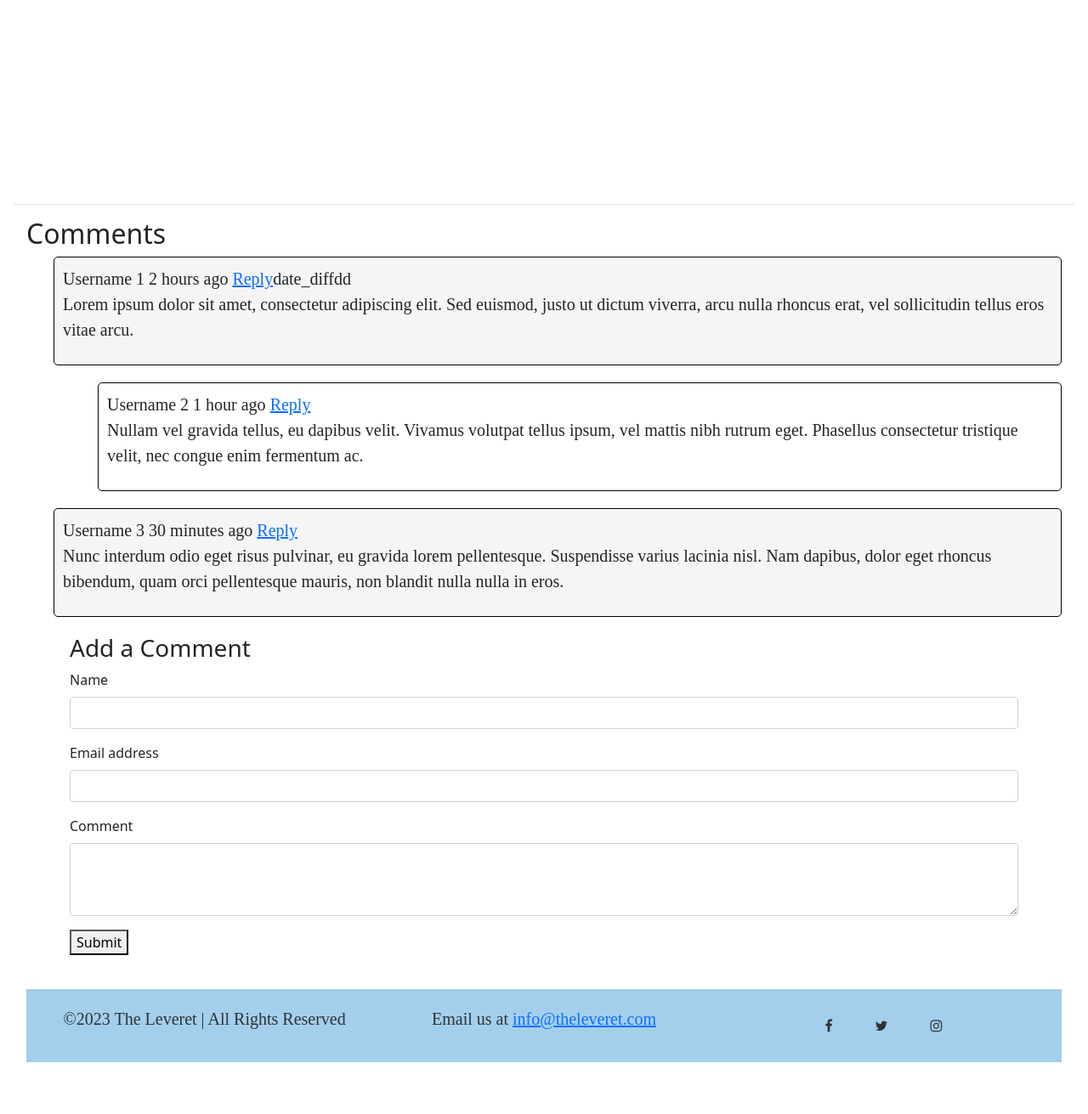
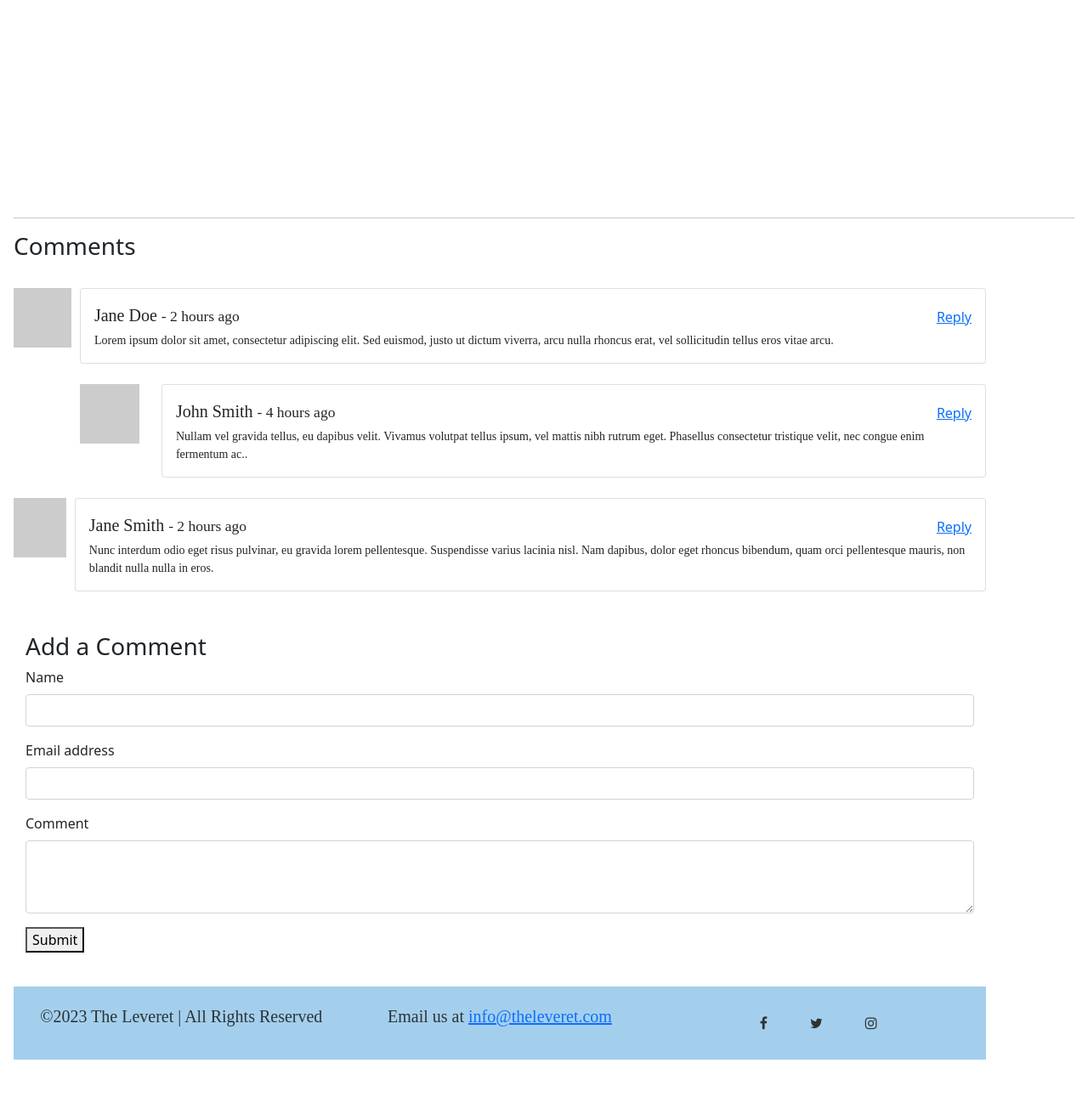
Before and after one commit to amberperrym/The-Leveret, a PHP site: page /comments.php in a window 1280 px wide. Shown: the part 1106-2417 px from the top of the page at 85% size. After the commit the page ends 2353 px from the top, so only its background shows below. Run offline with PHP 8.4, Linux system fonts and the light colour scheme; data that the repository does not hold is empty.

Commit message:
edits to comments section

```diff
--- a/assets/css/MyStyle.css
+++ b/assets/css/MyStyle.css
@@ -78,6 +78,7 @@ footer {
 /* Add a hover effect to icons */
 .fa:hover {
   opacity: 0.7;
+  font-size: 50px;
 }
 
 /* Set color for each brand */
@@ -174,35 +175,12 @@ p, ol, li {
 }
 
 /* Style Comments Section */
-.border-top {
-  margin-bottom: 30px;
-  display: flex;
-  flex-direction: column;
-  padding: 15px;
+
+
+.user-photo {
+  float: left;
+  width: 70px;
+  height: 70px;
+  margin-right: 10px;
+  background-color: #CCCCCC;
 }
-
-.comments ul li {
-  list-style: none;
-  padding: 0;
-  margin: 0;
-}
-
-.comments ul li .comment {
-  margin-bottom: 20px;
-}
-
-.comments ul li .comment-text {
-  padding: 10px;
-  background-color: #f5f5f5;
-  border-radius: 5px;
-  border: 1px solid #000000;
-}
-
-.comments ul li .replies {
-  margin-left: 20px;
-}
-
-.comments ul li .replies .comment-text {
-  background-color: #fff;
-  border: 1px solid #000000;
-}
--- a/comments.php
+++ b/comments.php
@@ -33,52 +33,75 @@ if(!empty($_POST['name']) && !empty($_POST['email']) && !empty($_POST['comment']
 
 
 <!-- blog posts would ususally go within this empty space-->
-<div style="height: 700px;"></div>
+<div style="height: 700px;"></div><hr>
 
 <!-- comments section-->
-<div class="border-top"><div>
-<div class="comments">
-  <h2>Comments</h2>
-  <ul>
-    <li>
-      <div class="comment">
-        <div class="comment-text">
-          <div class="comment-header">
-            <span class="username">Username 1</span>
-            <span class="timestamp">2 hours ago</span>
-            <a href="#" class="reply-link">Reply</a>date_diffdd
+
+<div class="col-md-11 col-lg-11">
+  <h3 class="mb-4 pb-2">Comments</h3>
+
+  <div class="row">
+    <div class="col">
+      <div class="d-flex flex-start">
+        <div class="user-photo"></div>
+        <div class="flex-grow-1 flex-shrink-1">
+          <div class="card mb-4">
+            <div class="card-body">
+              <div class="d-flex justify-content-between align-items-center">
+                <p class="mb-1">
+                  Jane Doe <span class="small">- 2 hours ago</span>
+                </p>
+                <a href="#">Reply</a>
+              </div>
+              <p class="small mb-0">
+                Lorem ipsum dolor sit amet, consectetur adipiscing elit. Sed euismod, justo ut dictum viverra, arcu nulla rhoncus erat, vel sollicitudin tellus eros vitae arcu.
+              </p>
+            </div>
           </div>
-          <p>Lorem ipsum dolor sit amet, consectetur adipiscing elit. Sed euismod, justo ut dictum viverra, arcu nulla rhoncus erat, vel sollicitudin tellus eros vitae arcu.</p>
+
+          <div class="d-flex flex-start">
+            <a class="me-3" href="#">
+              <div class="user-photo"></div>
+            </a>
+            <div class="flex-grow-1 flex-shrink-1">
+              <div class="card mb-4">
+                <div class="card-body">
+                  <div class="d-flex justify-content-between align-items-center">
+                    <p class="mb-1">
+                      John Smith <span class="small">- 4 hours ago</span>
+                    </p>
+                    <a href="#">Reply</a>
+                  </div>
+                  <p class="small mb-0">
+                    Nullam vel gravida tellus, eu dapibus velit. Vivamus volutpat tellus ipsum, vel mattis nibh rutrum eget. Phasellus consectetur tristique velit, nec congue enim fermentum ac..
+                  </p>
+                </div>
+              </div>
+            </div>
+          </div>
         </div>
       </div>
-      <ul class="replies">
-        <li>
-          <div class="comment">
-            <div class="comment-text">
-              <div class="comment-header">
-                <span class="username">Username 2</span>
-                <span class="timestamp">1 hour ago</span>
-                <a href="#" class="reply-link">Reply</a>
+
+      <div class="d-flex flex-start">
+        <div class="user-photo"></div>
+        <div class="flex-grow-1 flex-shrink-1">
+          <div class="card mb-4">
+            <div class="card-body">
+              <div class="d-flex justify-content-between align-items-center">
+                <p class="mb-1">
+                  Jane Smith <span class="small">- 2 hours ago</span>
+                </p>
+                <a href="#">Reply</a>
               </div>
-              <p>Nullam vel gravida tellus, eu dapibus velit. Vivamus volutpat tellus ipsum, vel mattis nibh rutrum eget. Phasellus consectetur tristique velit, nec congue enim fermentum ac.</p>
+              <p class="small mb-0">
+                Nunc interdum odio eget risus pulvinar, eu gravida lorem pellentesque. Suspendisse varius lacinia nisl. Nam dapibus, dolor eget rhoncus bibendum, quam orci pellentesque mauris, non blandit nulla nulla in eros.
+              </p>
             </div>
           </div>
-        </li>
-      </ul>
-    </li>
-    <li>
-      <div class="comment">
-        <div class="comment-text">
-          <div class="comment-header">
-            <span class="username">Username 3</span>
-            <span class="timestamp">30 minutes ago</span>
-            <a href="#" class="reply-link">Reply</a>
-          </div>
-          <p>Nunc interdum odio eget risus pulvinar, eu gravida lorem pellentesque. Suspendisse varius lacinia nisl. Nam dapibus, dolor eget rhoncus bibendum, quam orci pellentesque mauris, non blandit nulla nulla in eros.</p>
+         </div>
         </div>
       </div>
-    </li>
-  </ul>
+    </div><br>
 
 <!-- comments form-->
 <div class="container">
```
